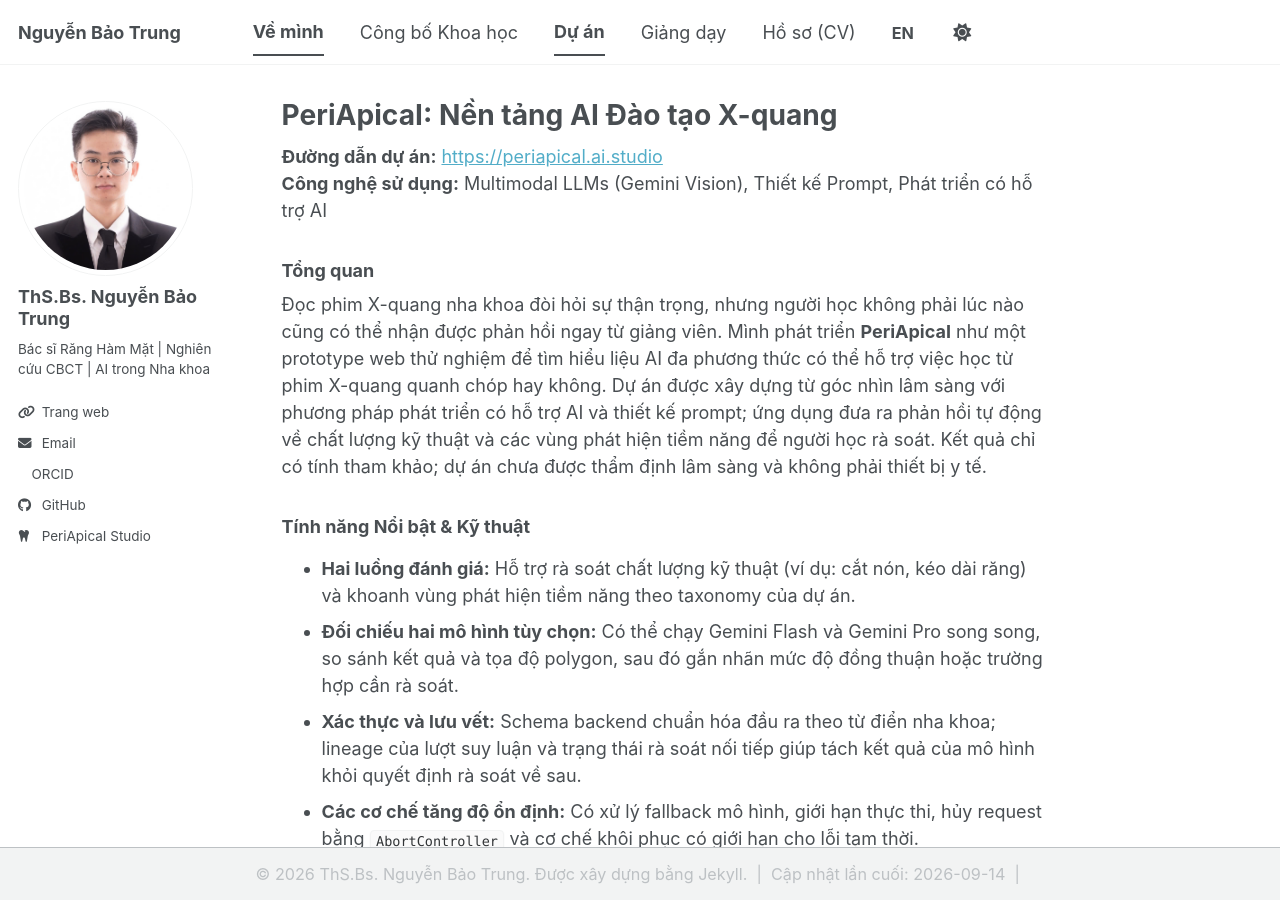
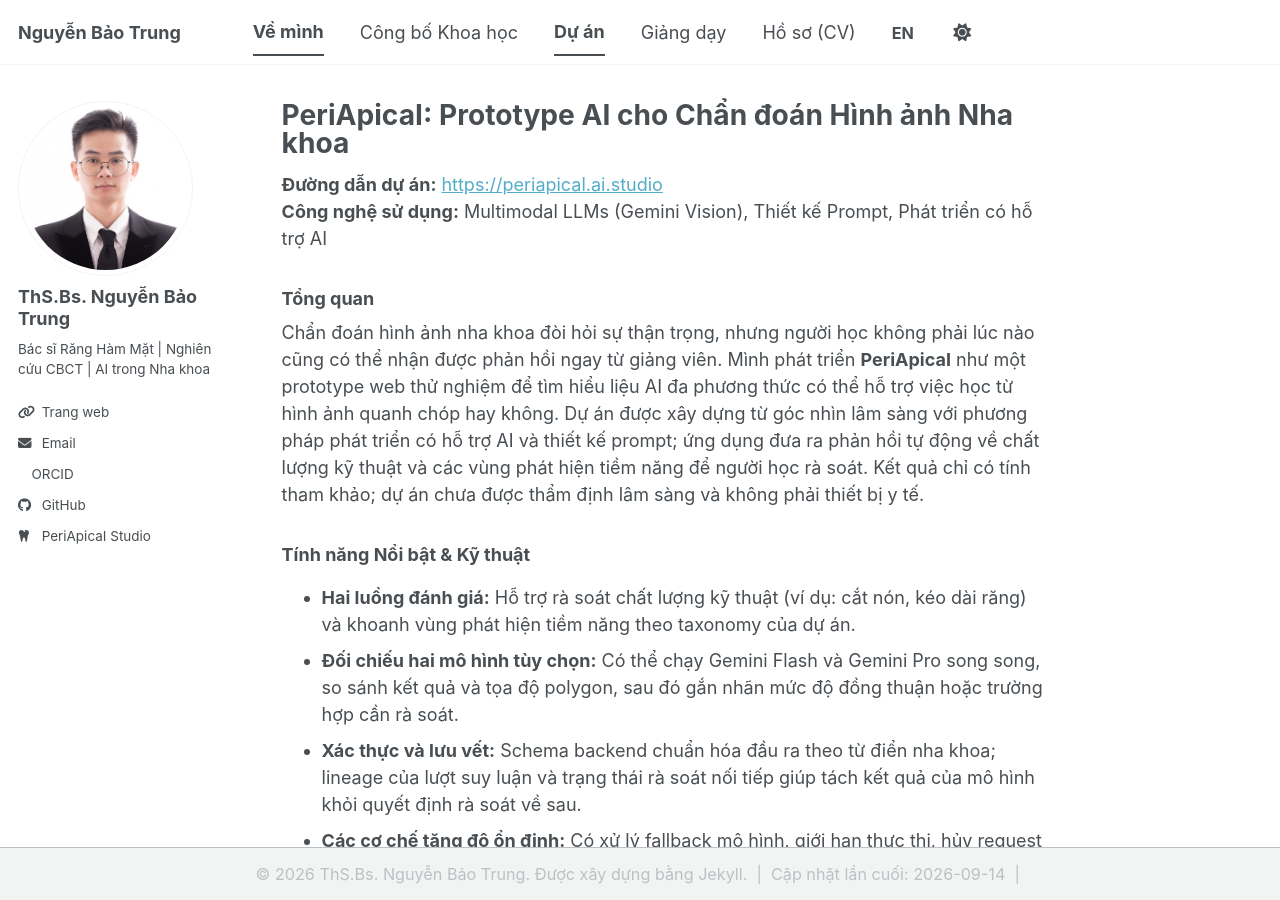
Before and after one commit to trungnb/trungnb.github.io, a Jekyll site: the page built from _portfolio/portfolio-1-periapical-vi.md, in a window 1280 px wide and 900 px high. Built offline with Jekyll 4.4.1, drawn with Linux system fonts in a browser that asks for light colours; a style sheet for code colours, icons or effects is not loaded.

Commit message:
fix wording
fix

```diff
--- a/_portfolio/portfolio-1-periapical-vi.md
+++ b/_portfolio/portfolio-1-periapical-vi.md
@@ -1,6 +1,6 @@
 ---
-title: "PeriApicaI: Nền tảng AI Đào tạo X-quang"
-excerpt: "Prototype web thử nghiệm dùng Gemini Vision để hỗ trợ rà soát phim X-quang quanh chóp.<br/><img src='https://img.shields.io/badge/Prototype-periapical.ai.studio-blue'> <img src='https://img.shields.io/badge/Methodology-AI--assisted_development_%26_prompt_design-purple'>"
+title: "PeriApicaI: Prototype AI cho Chẩn đoán Hình ảnh Nha khoa"
+excerpt: "Prototype web thử nghiệm dùng Gemini Vision để hỗ trợ rà soát hình ảnh quanh chóp.<br/><img src='https://img.shields.io/badge/Prototype-periapical.ai.studio-blue'> <img src='https://img.shields.io/badge/Methodology-AI--assisted_development_%26_prompt_design-purple'>"
 collection: portfolio
 translation_key: portfolio-1-periapical
 date: 2026-08-01
@@ -11,7 +11,7 @@ permalink: /vi/portfolio/portfolio-1-periapical/
 **Công nghệ sử dụng:** Multimodal LLMs (Gemini Vision), Thiết kế Prompt, Phát triển có hỗ trợ AI
 
 ### Tổng quan
-Đọc phim X-quang nha khoa đòi hỏi sự thận trọng, nhưng người học không phải lúc nào cũng có thể nhận được phản hồi ngay từ giảng viên. Mình phát triển **PeriApicaI** như một prototype web thử nghiệm để tìm hiểu liệu AI đa phương thức có thể hỗ trợ việc học từ phim X-quang quanh chóp hay không. Dự án được xây dựng từ góc nhìn lâm sàng với phương pháp phát triển có hỗ trợ AI và thiết kế prompt; ứng dụng đưa ra phản hồi tự động về chất lượng kỹ thuật và các vùng phát hiện tiềm năng để người học rà soát. Kết quả chỉ có tính tham khảo; dự án chưa được thẩm định lâm sàng và không phải thiết bị y tế.
+Chẩn đoán hình ảnh nha khoa đòi hỏi sự thận trọng, nhưng người học không phải lúc nào cũng có thể nhận được phản hồi ngay từ giảng viên. Mình phát triển **PeriApicaI** như một prototype web thử nghiệm để tìm hiểu liệu AI đa phương thức có thể hỗ trợ việc học từ hình ảnh quanh chóp hay không. Dự án được xây dựng từ góc nhìn lâm sàng với phương pháp phát triển có hỗ trợ AI và thiết kế prompt; ứng dụng đưa ra phản hồi tự động về chất lượng kỹ thuật và các vùng phát hiện tiềm năng để người học rà soát. Kết quả chỉ có tính tham khảo; dự án chưa được thẩm định lâm sàng và không phải thiết bị y tế.
 
 ### Tính năng Nổi bật & Kỹ thuật
 
```
Also changed, not shown: _pages/about-vi.md (+2 -2 lines), _pages/about.md (+1 -1 lines), _pages/cv-vi.md (+1 -1 lines), _portfolio/portfolio-1-periapical.md (+1 -1 lines).
